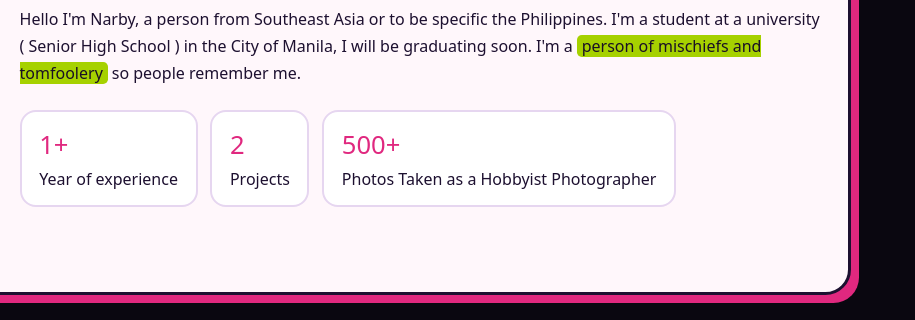
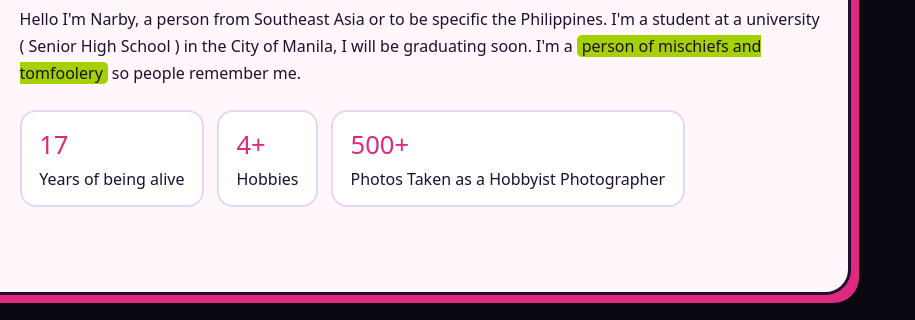
Before and after one commit to Narobian/Checker, a plain HTML site: page index.html in a window 1280 px wide. Shown: the part 1199-1519 px from the top of the page, 365-1280 px from the left. Drawn offline with Linux system fonts and the light colour scheme; a web font is replaced by a local one.

Commit message:
Update index.html

```diff
--- a/index.html
+++ b/index.html
@@ -212,7 +212,7 @@ footer{width:calc(100% - 2rem);max-width:72rem;margin:2rem auto 1.5rem;padding:2
       <div>
         <h3>Narby</h3>
         <p>Hello I'm Narby, a person from Southeast Asia or to be specific the Philippines. I'm a student at a university ( Senior High School ) in the City of Manila, I will be graduating soon. I'm a <mark>person of mischiefs and tomfoolery</mark> so people remember me.</p>
-        <div class="stats"><div class="stat"><b>1+</b>Year of experience</div><div class="stat"><b>2</b>Projects</div><div class="stat"><b>500+</b>Photos Taken as a Hobbyist Photographer</div></div>
+        <div class="stats"><div class="stat"><b>17</b>Years of being alive</div><div class="stat"><b>4+</b>Hobbies</div><div class="stat"><b>500+</b>Photos Taken as a Hobbyist Photographer</div></div>
       </div>
     </div>
   </section>
```
